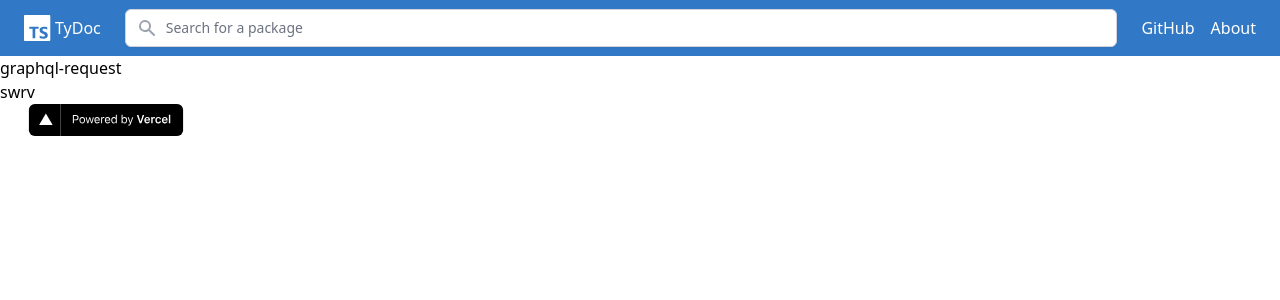
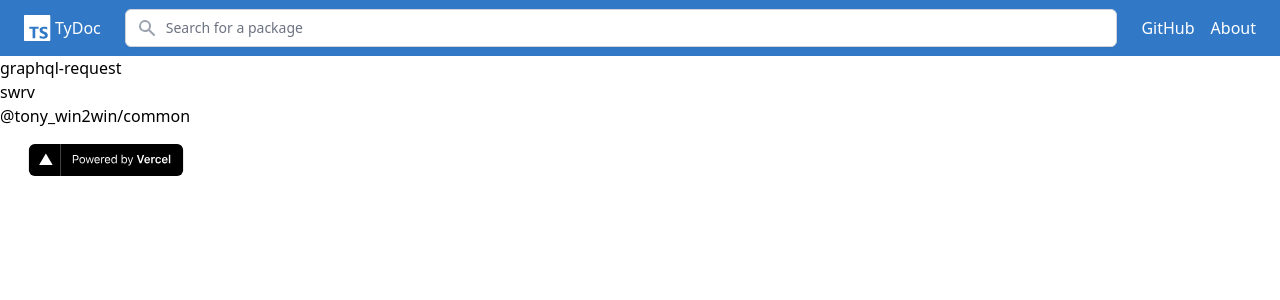
Before and after one commit to tydoc/tydoc, a Next.js app in the folder packages/web/: page / in a window 1280 px wide. Shown: the top 300 px of the page. Built offline with nearby package versions, Linux system fonts and the light colour scheme; what @tailwindcss/typography would draw is missing.

Commit message:
Support NPM org packages

```diff
--- a/packages/web/components/Layout.tsx
+++ b/packages/web/components/Layout.tsx
@@ -39,7 +39,7 @@ export const Layout: FC = ({ children }) => {
       </div>
 
       {children}
-      <div>
+      <div className="my-4">
         <a href="https:/www.vercel.com" target="_blank">
           <logos.Vercel className="h-8" />
         </a>
--- a/packages/web/pages/index.tsx
+++ b/packages/web/pages/index.tsx
@@ -1,6 +1,6 @@
 import Link from 'next/link'
 import React, { FC } from 'react'
-import { Layout } from 'web/components/Layout'
+import { Layout } from '../components/Layout'
 
 export default function Home() {
   return (
@@ -8,6 +8,10 @@ export default function Home() {
       <ul>
         <ListEl link="/npm/types/graphql-request" name="graphql-request" />
         <ListEl link="/npm/src_index/swrv" name="swrv" />
+        <ListEl
+          link="/npm/src_index/@tony_win2win/common"
+          name="@tony_win2win/common"
+        />
       </ul>
     </Layout>
   )
--- a/packages/web/pages/npm/[entrypoint]/[...pkg].tsx
+++ b/packages/web/pages/npm/[entrypoint]/[...pkg].tsx
@@ -10,8 +10,18 @@ import { getJson } from '../../../utils/utils'
 export const getStaticProps = defineStaticProps(async (context) => {
   // TODO remove once implemented in extractor
   const entrypoint = (context.params!.entrypoint as string).replace('_', '/')
+  const { packageName, organization } = (() => {
+    const pkg = context.params!.pkg! as string[]
+    if (pkg.length === 2) {
+      return { organization: pkg[0], packageName: pkg[1] }
+    } else {
+      return { packageName: pkg[0] }
+    }
+  })()
+
   const { docPackage, npmInfo } = await fetchDocPackage({
-    packageName: context.params!.pkg as string,
+    packageName,
+    organization,
     entrypoint,
   })
 
```
